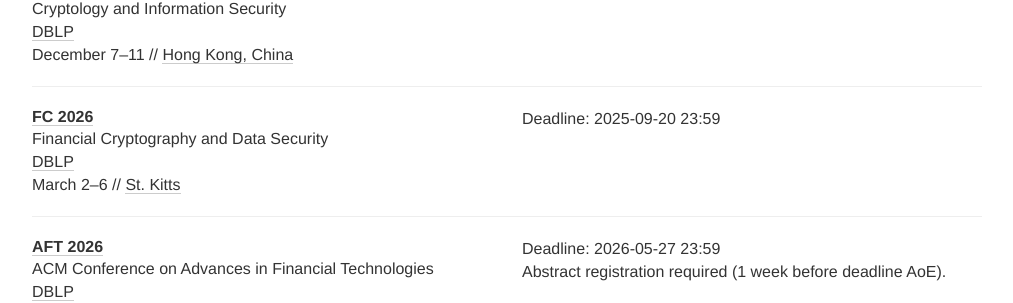
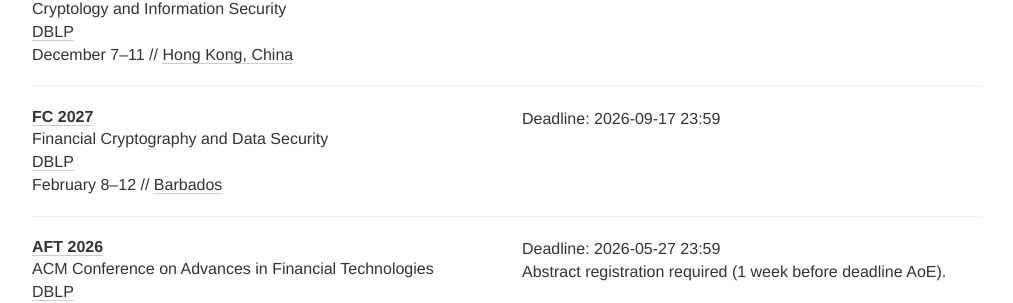
Before and after one commit to sec-deadlines/sec-deadlines.github.io, a Jekyll site: the page built from index.html, in a window 1280 px wide and 900 px high, scrolled down 5705 px. Shown: the part 152-455 px from the top of the window, without its empty margins (133-1146 px from the left). Built offline with Jekyll 4.4.1, drawn with Linux system fonts in a browser that asks for light colours; nearby versions of some CDN libraries; comment, search, counter and statistics services are not loaded.

Commit message:
Update FC'27

```diff
--- a/_data/conferences.yml
+++ b/_data/conferences.yml
@@ -299,12 +299,12 @@
 
 - name: FC
   description: Financial Cryptography and Data Security
-  year: 2026
-  link: https://fc26.ifca.ai
+  year: 2027
+  link: https://fc27.ifca.ai/
   dblp: https://dblp.org/db/conf/fc/index.html
-  deadline: ["2025-09-20 23:59"]
-  date: March 2–6
-  place: St. Kitts
+  deadline: ["2026-09-17 23:59"]
+  date: February 8–12
+  place: Barbados
   tags: [SEC, CRYPTO, CONF, CORE-A]
 
 - name: AFT
```
